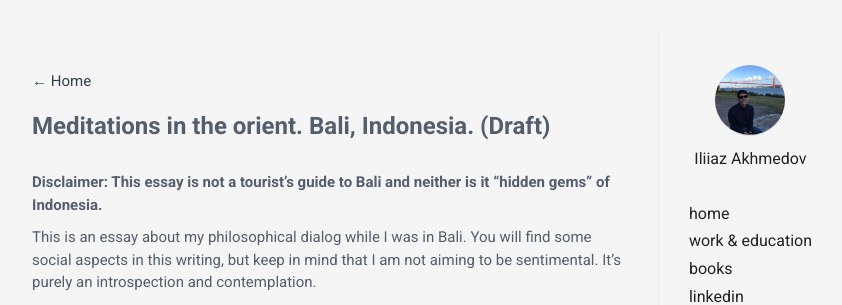
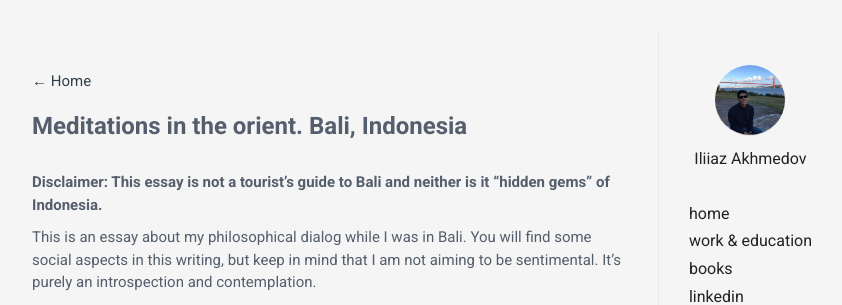
Before and after one commit to ianomad/ianomad.github.io, a Jekyll site: the page built from _posts/2019-09-14-Meditations-in-the-orient.md, in a window 1280 px wide and 900 px high. Shown: the top 305 px of the window, without its empty margins (223-1065 px from the left). Built offline with Jekyll 4.4.1, drawn with Linux system fonts in a browser that asks for light colours; nearby versions of some CDN libraries.

Commit message:
Remove draft from the article headline

```diff
--- a/_posts/2019-09-14-Meditations-in-the-orient.md
+++ b/_posts/2019-09-14-Meditations-in-the-orient.md
@@ -6,7 +6,7 @@ categories: reading
 excerpt: "Contemplation while my being in Bali. Indonesia."
 ---
 
-### <strong>Meditations in the orient. Bali, Indonesia. (Draft)</strong>
+### <strong>Meditations in the orient. Bali, Indonesia</strong>
 <br />
 <strong>Disclaimer: This essay is not a tourist's guide to Bali and neither is it "hidden gems" of Indonesia.</strong>
 <br />
```
